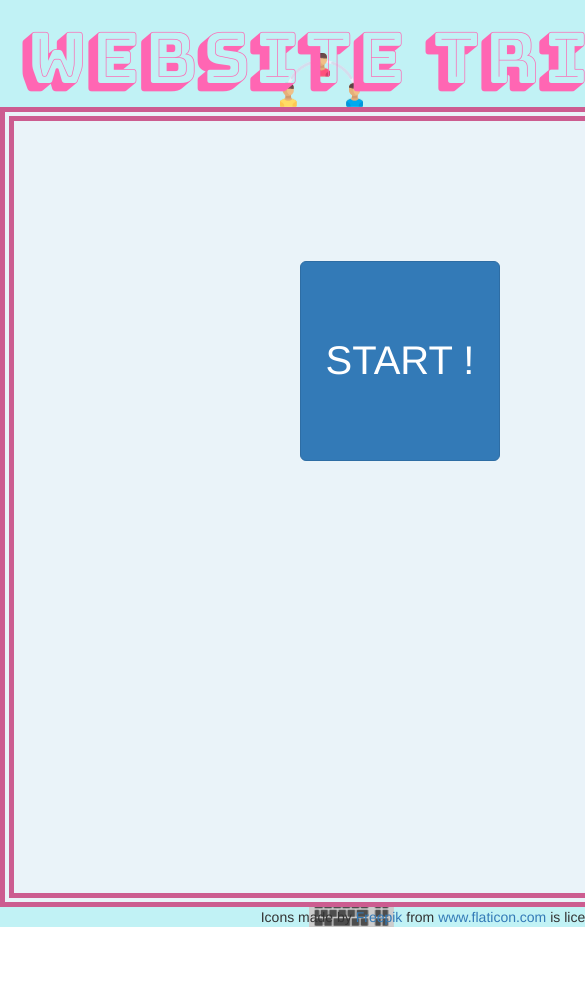
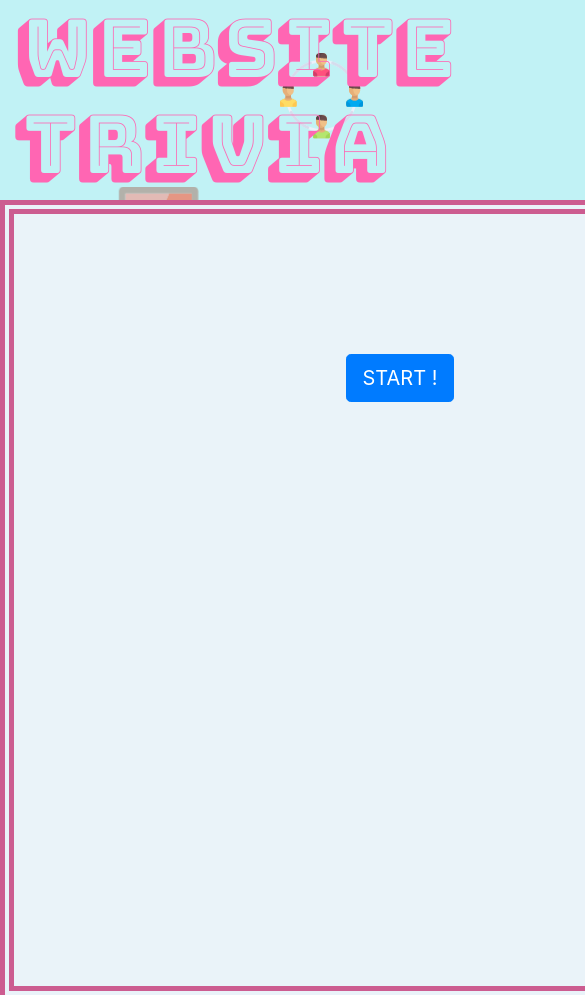
Before and after one commit to KileyAdams92/TriviaGame, a plain HTML site: page index.html in a window 390 px wide. Shown: the top 995 px of the page, 585 px wide, since content can reach past the window. Before the commit the page ends 927 px from the top, so only its background shows below. Drawn offline with nearby package versions, Linux system fonts and the light colour scheme; a web font is replaced by a local one.

Commit message:
removed media queries, updated boostrap to fix responsiveness

```diff
--- a/assets/css/style.css
+++ b/assets/css/style.css
@@ -62,44 +62,3 @@ footer {
 #resetButton {
   padding-top: 50px;
 }
-
-@media screen and (max-width: 980px) {
-  .container-fluid {
-    width: 980px;
-    padding-left: 0;
-  }
-
-  #logo {
-    font-size: 70px;
-    text-align: left;
-    padding-left: 20px;
-  }
-
-  .container {
-    margin-left: 0;
-  }
-
-  .btn {
-    height: 200px;
-    width: 200px;
-    font-size: 40px;
-  }
-
-  .choice {
-    height: 50px;
-    width: 80px;
-    margin-right: 15px;
-  }
-}
-
-@media screen and (max-width: 768px) {
-  .choice {
-    height: 70px;
-    width: 100px;
-    font-size: 20px;
-    margin-right: 15px;
-  }
-}
-
-@media screen and (max-width: 640px) {
-}
--- a/index.html
+++ b/index.html
@@ -2,11 +2,11 @@
 <html>
 
 <head>
-    <link rel="stylesheet" href="https://maxcdn.bootstrapcdn.com/bootstrap/3.3.6/css/bootstrap.min.css" integrity="sha384-1q8mTJOASx8j1Au+a5WDVnPi2lkFfwwEAa8hDDdjZlpLegxhjVME1fgjWPGmkzs7"
+    <link rel="stylesheet" href="https://maxcdn.bootstrapcdn.com/bootstrap/4.0.0/css/bootstrap.min.css" integrity="sha384-Gn5384xqQ1aoWXA+058RXPxPg6fy4IWvTNh0E263XmFcJlSAwiGgFAW/dAiS6JXm"
         crossorigin="anonymous">
     <link rel="stylesheet" type="text/css" href="assets/css/style.css">
     <link href="https://fonts.googleapis.com/css?family=Bungee+Shade|Cabin+Sketch" rel="stylesheet">
-    <meta name="viewport" content="width=device-width" />
+    <meta name="viewport" content="width=device-width, initial-scale=1">
 </head>
 
 <body>
```
